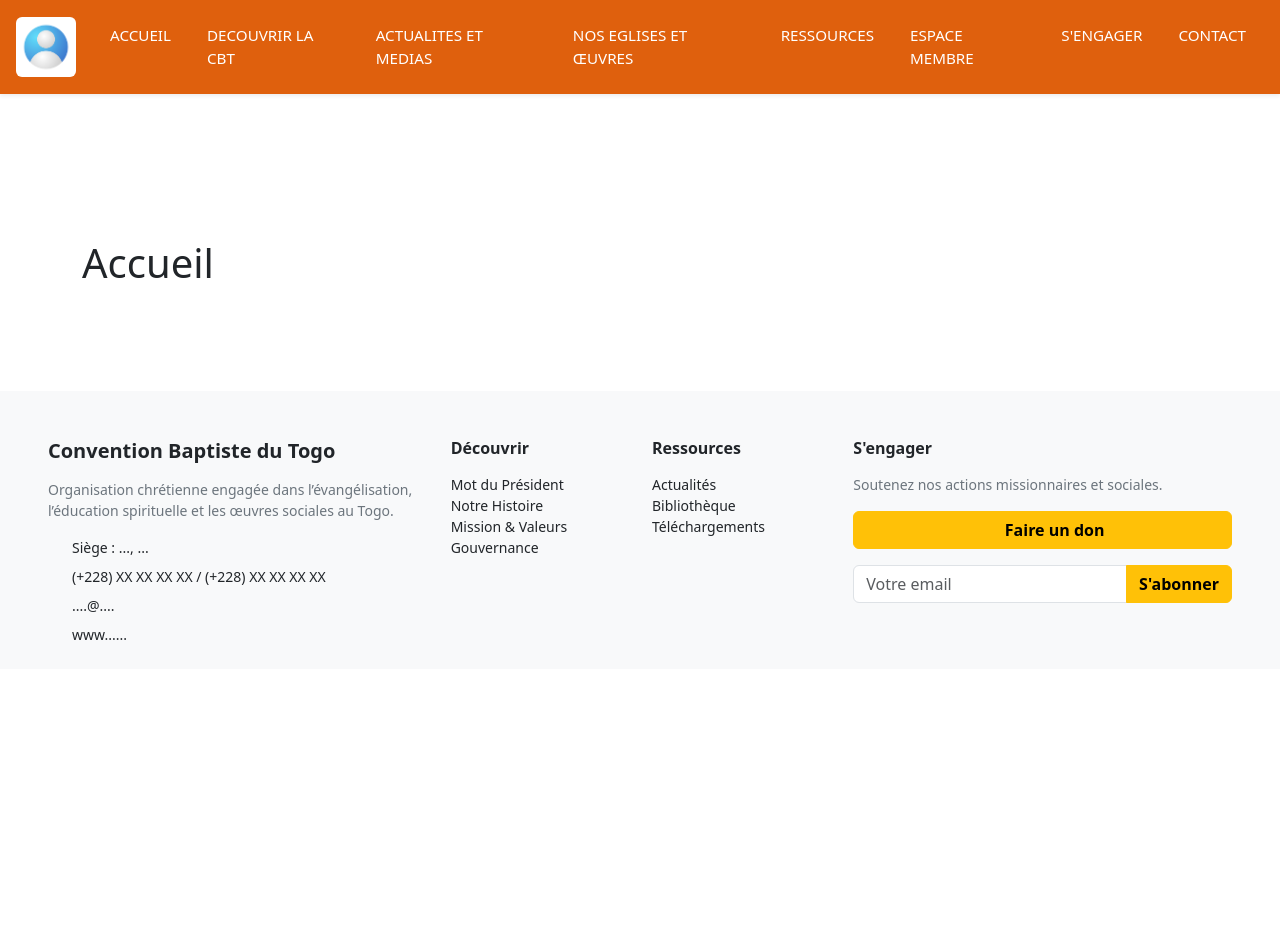
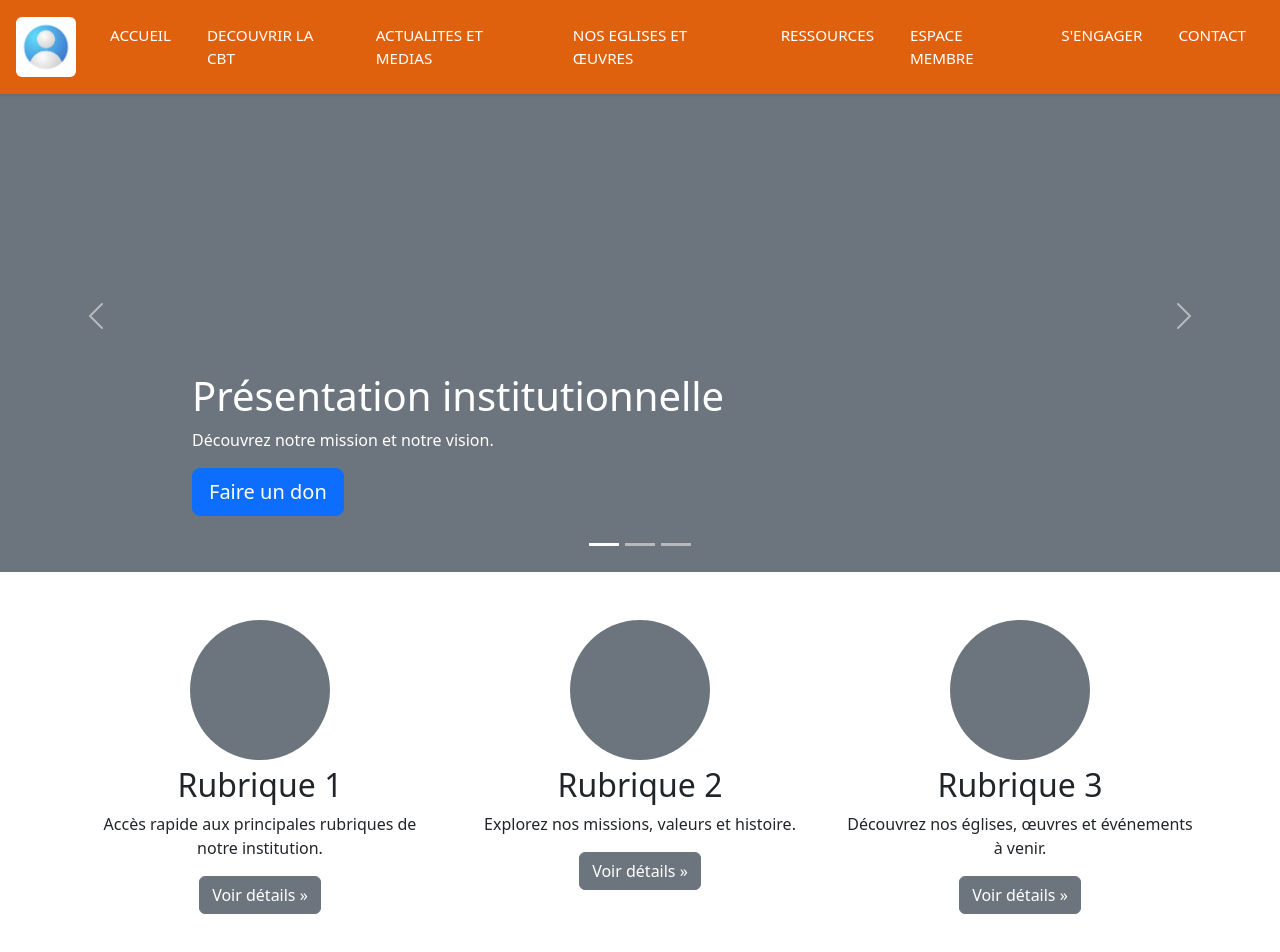
Before and after one commit to KifK2f/projet_cbt, a React (Vite) app in the folder projet_cbt/: page / in a window 1280 px wide. Shown: the top 952 px of the page. Before the commit the page ends 800 px from the top, so only its background shows below. Built offline with nearby package versions, Linux system fonts and the light colour scheme; some icons are missing.

Commit message:
Squelette de la page d'accueil Ok

```diff
--- a/projet_cbt/src/components/AppRouter.jsx
+++ b/projet_cbt/src/components/AppRouter.jsx
@@ -20,7 +20,7 @@ class AppRouter extends React.Component {
     return (
       <Routes>
         {/* Page d'accueil */}
-        <Route path="/" element={<Page title="Accueil" />} />
+        <Route path="/" element={<Home/>} />
 
         {/* Découvrir la CBT */}
         <Route path="/mot-president" element={<Page title="Mot du Président" />} />
--- a/projet_cbt/src/components/Home.jsx
+++ b/projet_cbt/src/components/Home.jsx
@@ -10,7 +10,121 @@ class Home extends React.Component {
   render() {
     return (
       <>
-        <h1>Page d'accueil</h1>
+           <div>
+
+            <div id="homeCarousel" className="carousel slide" data-bs-ride="carousel">
+              <div className="carousel-indicators">
+                <button type="button" data-bs-target="#homeCarousel" data-bs-slide-to="0" className="active" aria-current="true" aria-label="Slide 1"></button>
+                <button type="button" data-bs-target="#homeCarousel" data-bs-slide-to="1" aria-label="Slide 2"></button>
+                <button type="button" data-bs-target="#homeCarousel" data-bs-slide-to="2" aria-label="Slide 3"></button>
+              </div>
+              <div className="carousel-inner">
+
+                <div className="carousel-item active">
+                  <div className="d-block w-100 bg-secondary" style={{height: '32rem'}}></div>
+                  <div className="container">
+                    <div className="carousel-caption text-start">
+                      <h1>Présentation institutionnelle</h1>
+                      <p>Découvrez notre mission et notre vision.</p>
+                      <p><a className="btn btn-lg btn-primary" href="/don">Faire un don</a></p>
+                    </div>
+                  </div>
+                </div>
+
+                <div className="carousel-item">
+                  <div className="d-block w-100 bg-secondary" style={{height: '32rem'}}></div>
+                  <div className="container">
+                    <div className="carousel-caption">
+                      <h1>Actualités à la une</h1>
+                      <p>Restez informé des dernières nouvelles de la CBT.</p>
+                      <p><a className="btn btn-lg btn-primary" href="/actualites">Voir actualités</a></p>
+                    </div>
+                  </div>
+                </div>
+
+                <div className="carousel-item">
+                  <div className="d-block w-100 bg-secondary" style={{height: '32rem'}}></div>
+                  <div className="container">
+                    <div className="carousel-caption text-end">
+                      <h1>Prochains événements</h1>
+                      <p>Ne manquez pas nos activités et rencontres à venir.</p>
+                      <p><a className="btn btn-lg btn-primary" href="/evenements">Voir événements</a></p>
+                    </div>
+                  </div>
+                </div>
+
+              </div>
+              <button className="carousel-control-prev" type="button" data-bs-target="#homeCarousel" data-bs-slide="prev">
+                <span className="carousel-control-prev-icon" aria-hidden="true"></span>
+                <span className="visually-hidden">Previous</span>
+              </button>
+              <button className="carousel-control-next" type="button" data-bs-target="#homeCarousel" data-bs-slide="next">
+                <span className="carousel-control-next-icon" aria-hidden="true"></span>
+                <span className="visually-hidden">Next</span>
+              </button>
+            </div>
+
+            <div className="container marketing mt-5">
+
+              <div className="row text-center">
+                <div className="col-lg-4 mb-4">
+                  <div className="bg-secondary rounded-circle d-inline-block" style={{width: '140px', height: '140px'}}></div>
+                  <h2>Rubrique 1</h2>
+                  <p>Accès rapide aux principales rubriques de notre institution.</p>
+                  <p><a className="btn btn-secondary" href="/">Voir détails &raquo;</a></p>
+                </div>
+                <div className="col-lg-4 mb-4">
+                  <div className="bg-secondary rounded-circle d-inline-block" style={{width: '140px', height: '140px'}}></div>
+                  <h2>Rubrique 2</h2>
+                  <p>Explorez nos missions, valeurs et histoire.</p>
+                  <p><a className="btn btn-secondary" href="/mission-valeurs">Voir détails &raquo;</a></p>
+                </div>
+                <div className="col-lg-4 mb-4">
+                  <div className="bg-secondary rounded-circle d-inline-block" style={{width: '140px', height: '140px'}}></div>
+                  <h2>Rubrique 3</h2>
+                  <p>Découvrez nos églises, œuvres et événements à venir.</p>
+                  <p><a className="btn btn-secondary" href="/evenements">Voir détails &raquo;</a></p>
+                </div>
+              </div>
+
+              <hr className="my-5"/>
+
+              <div className="row featurette mb-5">
+                <div className="col-md-7">
+                  <h2 className="featurette-heading">Mission et Vision <span className="text-muted">De notre institution</span></h2>
+                  <p className="lead">Découvrez l'essence de notre engagement et nos objectifs pour la communauté.</p>
+                </div>
+                <div className="col-md-5">
+                  <div className="bg-light d-block mx-auto" style={{width: '500px', height: '500px'}}></div>
+                </div>
+              </div>
+
+              <hr className="my-5"/>
+
+              <div className="row featurette mb-5">
+                <div className="col-md-7 order-md-2">
+                  <h2 className="featurette-heading">Actualités et événements <span className="text-muted">Restez informés</span></h2>
+                  <p className="lead">Toutes les informations importantes sur nos activités et nos événements récents.</p>
+                </div>
+                <div className="col-md-5 order-md-1">
+                  <div className="bg-light d-block mx-auto" style={{width: '500px', height: '500px'}}></div>
+                </div>
+              </div>
+
+              <hr className="my-5"/>
+
+              <div className="row featurette mb-5">
+                <div className="col-md-7">
+                  <h2 className="featurette-heading">Faire un don <span className="text-muted">Soutenez notre cause</span></h2>
+                  <p className="lead">Contribuez à nos projets et initiatives pour la communauté.</p>
+                </div>
+                <div className="col-md-5">
+                  <div className="bg-light d-block mx-auto" style={{width: '500px', height: '500px'}}></div>
+                </div>
+              </div>
+
+            </div>
+          </div>
       </>
     );
   }
```
